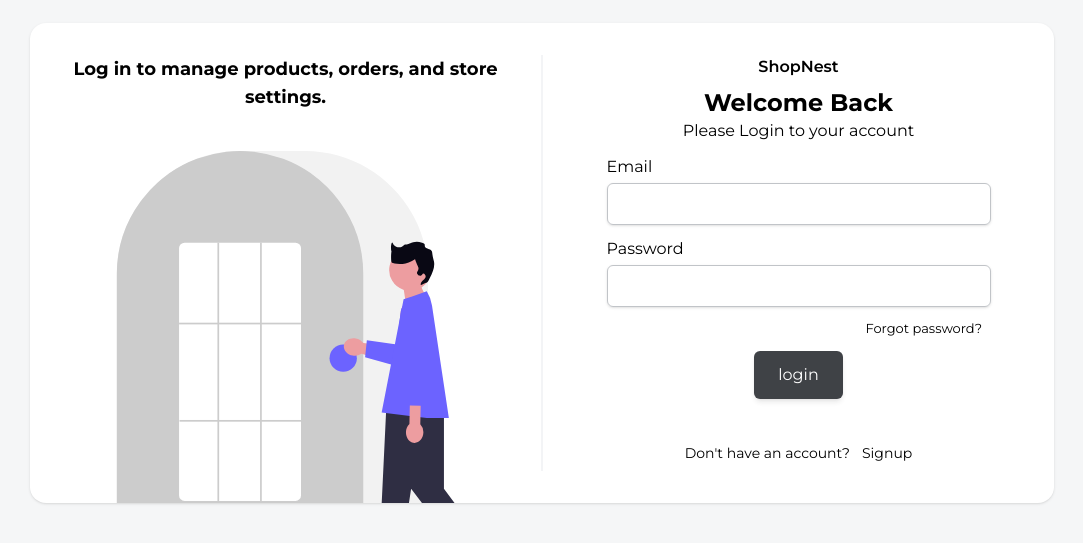
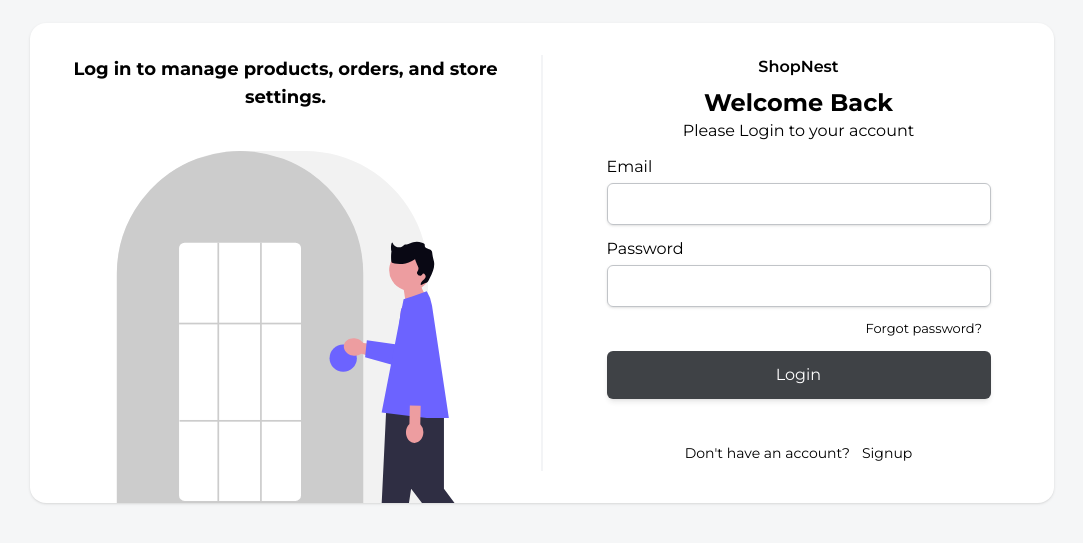
Before and after one commit to paldentitung/ShopNest, a React (Vite) app in the folder frontend/: page /login/admin in a window 1280 px wide. Shown: the part 137-680 px from the top of the page, without its empty margins (98-1181 px from the left). Built offline with nearby package versions, Linux system fonts and the light colour scheme.

Commit message:
fix: the button of logins and redirect user to user login page

```diff
--- a/frontend/src/App.jsx
+++ b/frontend/src/App.jsx
@@ -1,4 +1,4 @@
-import { Routes, Route } from "react-router-dom";
+import { Routes, Route, Navigate } from "react-router-dom";
 import Dashboard from "./Pages/Admin/Dashboard";
 import AdminLayout from "./Layouts/AdminLayout";
 import AboutPage from "./Pages/User/AboutPage";
@@ -20,6 +20,8 @@ import Review from "./Pages/User/Review";
 const App = () => {
   return (
     <Routes>
+      <Route path="/" element={<Navigate to="/login/user" />} />
+
       <Route path="/login/user" element={<UserLogin />} />
       <Route path="/login/admin" element={<AdminLogin />} />
 
--- a/frontend/src/Pages/auth/AdminLogin.jsx
+++ b/frontend/src/Pages/auth/AdminLogin.jsx
@@ -47,7 +47,9 @@ const AdminLogin = () => {
             <button type="button" className="text-[13px] ml-auto md:pr-10">
               Forgot password?
             </button>
-            <MainButton name="login" type="submit" />
+            <button className=" w-full max-w-sm px-6 py-3 bg-(--color-foreground) text-white rounded-md shadow-md opacity-90 hover:opacity-100 transition-all duration-300 hover:cursor-pointer ">
+              Login
+            </button>
 
             <div className="text-sm mt-8 flex items-center gap-3">
               Don't have an account?
--- a/frontend/src/Pages/auth/UserLogin.jsx
+++ b/frontend/src/Pages/auth/UserLogin.jsx
@@ -47,7 +47,9 @@ const UserLogin = () => {
             <button type="button" className="text-[13px] ml-auto md:pr-10">
               Forgot password?
             </button>
-            <MainButton name="login" type="submit" />
+            <button className=" w-full max-w-sm px-6 py-3 bg-(--color-foreground) text-white rounded-md shadow-md opacity-90 hover:opacity-100 transition-all duration-300 hover:cursor-pointer ">
+              Login
+            </button>
 
             <div className="flex items-center text-[14px] text-gray-500 gap-2 my-4 w-full max-w-sm">
               <span className="flex-1 border-b border-gray-400"></span>
```
